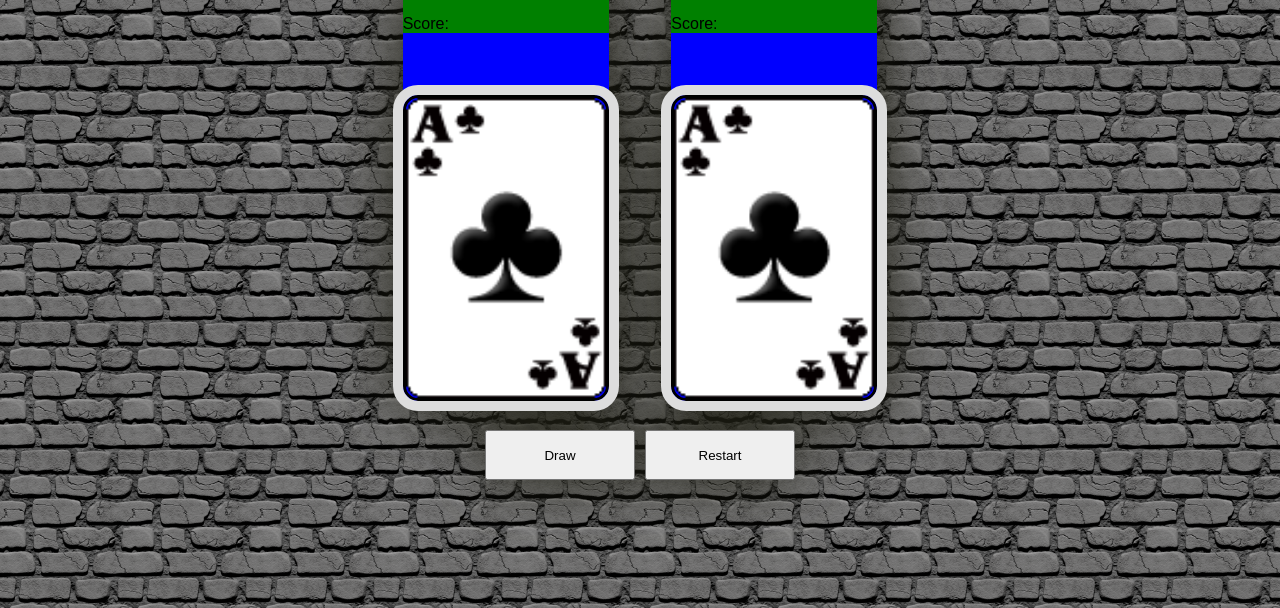
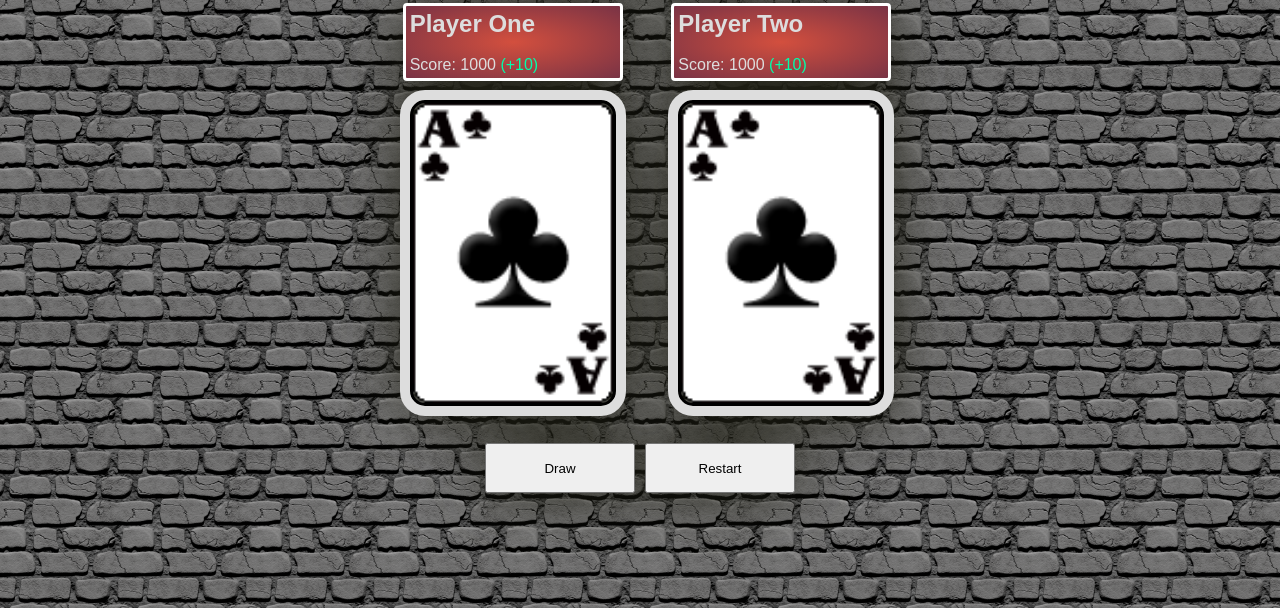
Before and after one commit to nicholasleexyz/promineo-week-06, a plain HTML site: page index.html in a window 1280 px wide. Shown: the part 192-800 px from the top of the page. Drawn offline with Linux system fonts and the light colour scheme.

Commit message:
improved layout

```diff
--- a/index.html
+++ b/index.html
@@ -14,17 +14,23 @@
     <div class="game">
         <h1>WAR!!!</h1>
         <div class="players">
-            <div class="player" id="player-one">
+            <div class="player">
                 <div class="player-text">
-                    <h2>Player Two</h2><br>
-                    <span id="score-player-one">Score: </span>
+                    <h2>Player One</h2><br>
+                    <div>
+                        <span id="score-player-one">Score: 1000</span>
+                        <span class="point" id="point-player-one">(+10)</span>
+                    </div>
                 </div>
                 <div id="card-player-one" class="card"></div>
             </div>
-            <div class="player" id="player-two">
+            <div class="player">
                 <div class="player-text">
                     <h2>Player Two</h2><br>
-                    <span id="score-player-two">Score: </span>
+                    <div>
+                        <span id="score-player-two">Score: 1000</span>
+                        <span class="point" id="point-player-two">(+10)</span>
+                    </div>
                 </div>
                 <div id="card-player-two" class="card"></div>
             </div>
--- a/styles.css
+++ b/styles.css
@@ -16,11 +16,18 @@ body {
 }
 
 h1 {
+    display: flex;
+    justify-content: center;
+    align-items: center;
     align-self: center;
-}
-
-span {
-    /* background-color: blue; */
+    width:200px;
+    height:50px;
+    background: radial-gradient(#d34f3e, #793345);
+    color: #DDDDDD;
+    border: solid white;
+    border-radius: 4px;
+    background-color: black;
+    margin: 10px;
 }
 
 .players {
@@ -29,22 +36,34 @@ span {
     height: 80%;
     justify-content: space-evenly;
     align-items: center;
-    /* background-color: aqua; */
 }
 
 .player-text
 {
+    display: flex;
+    flex-flow: column nowrap;
+
     width: 100%;
-    background-color: green;
+    color: #DDDDDD;
+    background-color: white;
+    border: solid white;
+    border-radius: 4px;
+    background-color: black;
+    background: radial-gradient(#d34f3e, #793345);
+    padding: 4px
 }
 
 .player {
     height: 90%;
     display: flex;
     flex-flow: column wrap;
-    background-color: blue;
+    /* background-color: blue; */
     align-items: center;
     justify-content: space-between;
+}
+
+.point {
+    color: #00FFAA;
 }
 
 .card {
@@ -52,36 +71,27 @@ span {
     flex-flow: column nowrap;
     align-items: center;
     justify-content: center;
-    /* background-color: blue; */
     width: 200px;
     height: 300px;
-    /* width: 90px;
-    height: 135px; */
     border: solid;
     outline: 10px solid #DDDDDD;
-    /* background: radial-gradient(#d34f3e, #793345); */
+    background: radial-gradient(#d34f3e, #793345);
     background: url("img/cards/C01.png");
     background-repeat: no-repeat;
     background-position: center;
     background-size: 200px;
-    /* background-color: red; */
     border-radius: 15px;
 }
 
-.card h2 {
+/* .card h2 {
     display: flex;
-    /* color:white; */
     align-self: center;
     justify-self: start;
     justify-content: start;
     align-items: start;
 
-    background-color: red;
-}
-
-h1 {
-    background-color: red;
-}
+    background-color:blueviolet;
+} */
 
 .game {
     display: flex;
@@ -107,6 +117,8 @@ button {
 .buttons{
     display: flex;
     justify-content: center;
+    margin:10px;
+    /* padding:auto; */
     /* align-items: center; */
     /* align-self: end; */
     /* align-content: center; */
```
